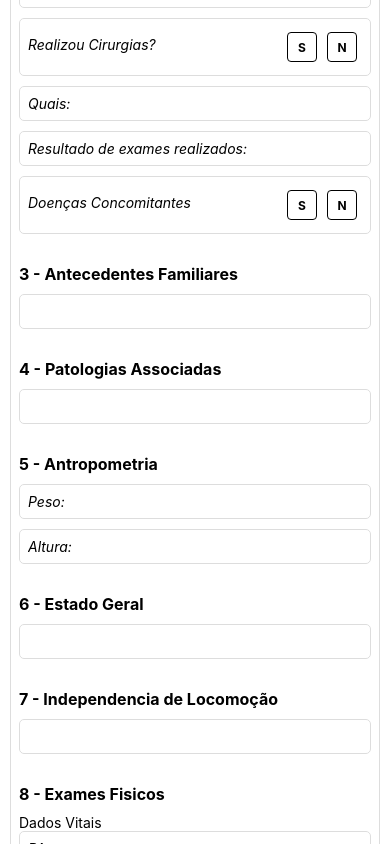
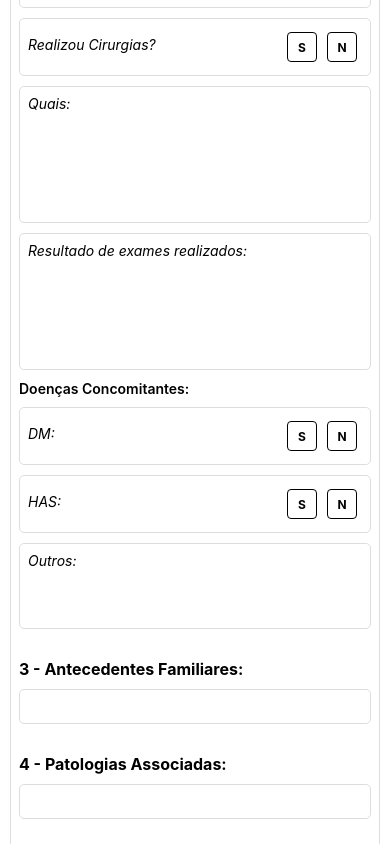
Before and after one commit to MateuzCabral/FisioterapiaAPP, a React Native app: screen / in a window 390 px wide. Shown: the part 1060-1904 px from the top of the page. Built offline with nearby package versions, Linux system fonts and the light colour scheme.

Commit message:
Add config from anamnese

```diff
--- a/components/Prontuario/index.js
+++ b/components/Prontuario/index.js
@@ -26,10 +26,12 @@ const Prontuario = () => {
   const [isSelectedDeam, setIsSelectedDeam] = useState(null);
 
   return (
-    <ScrollView >
+    <ScrollView>
+      {/* Prontuario */}
       <View style={styles.scrollStyle}>
         <Text style={styles.header}>Prontuario do paciente</Text>
 
+        {/* Primeira Section */}
         <View style={styles.section}>
           <TextInput style={styles.input} placeholder="Unidade:" />
 
@@ -38,6 +40,7 @@ const Prontuario = () => {
           <TextInput style={styles.input} placeholder="Data: 00/00/0000" />
         </View>
 
+        {/* Section de Dados Pessoais */}
         <View style={styles.section}>
           <Text style={styles.subHeader}>
             1 - Identificação do paciente/Dados pessoais
@@ -63,6 +66,7 @@ const Prontuario = () => {
           ))}
         </View>
 
+        {/* Section Anamnese */}
         <View style={styles.section}>
           <Text style={styles.subHeader}>2 - Anamnese</Text>
           {["Queixa Principal:", "HMA:", "HMP:", "AVD:"].map((field) => (
@@ -71,6 +75,7 @@ const Prontuario = () => {
             </React.Fragment>
           ))}
 
+          {/* Cirurgias Anamnese */}
           <View style={styles.checkboxContainer}>
             <Text style={styles.label}>Realizou Cirurgias?</Text>
             <View style={styles.checkInput}>
@@ -111,15 +116,25 @@ const Prontuario = () => {
             </View>
           </View>
 
-          <TextInput style={styles.input} placeholder="Quais:" />
+          <TextInput
+            style={styles.input}
+            multiline
+            numberOfLines={7}
+            placeholder="Quais:"
+          />
 
           <TextInput
             style={styles.input}
+            multiline
+            numberOfLines={7}
             placeholder="Resultado de exames realizados:"
           />
 
+          {/* Doenças Concomitantes Anamnese */}
+          <Text style={styles.subText}>Doenças Concomitantes:</Text>
           <View style={styles.checkboxContainer}>
-            <Text style={styles.label}>Doenças Concomitantes</Text>
+            {/* DM */}
+            <Text style={styles.label}>DM:</Text>
             <View style={styles.checkInput}>
               <TouchableOpacity
                 style={[
@@ -157,37 +172,79 @@ const Prontuario = () => {
               </TouchableOpacity>
             </View>
           </View>
+
+          {/* HAS */}
+          <View style={styles.checkboxContainer}>
+            <Text style={styles.label}>HAS:</Text>
+            <View style={styles.checkInput}>
+              <TouchableOpacity
+                style={[
+                  styles.checkbox,
+                  isSelectedHAS === "sim" ? styles.checked : styles.unchecked,
+                ]}
+                onPress={() => setIsSelectedHAS("sim")}
+              >
+                <Text
+                  style={
+                    isSelectedHAS === "sim"
+                      ? styles.checkedText
+                      : styles.uncheckedText
+                  }
+                >
+                  S
+                </Text>
+              </TouchableOpacity>
+              <TouchableOpacity
+                style={[
+                  styles.checkbox,
+                  isSelectedHAS === "nao" ? styles.checked : styles.unchecked,
+                ]}
+                onPress={() => setIsSelectedHAS("nao")}
+              >
+                <Text
+                  style={
+                    isSelectedHAS === "nao"
+                      ? styles.checkedText
+                      : styles.uncheckedText
+                  }
+                >
+                  N
+                </Text>
+              </TouchableOpacity>
+            </View>
+          </View>
+          <TextInput style={styles.input} placeholder="Outros:" multiline numberOfLines={4} />
         </View>
 
         <View style={styles.section}>
-          <Text style={styles.subHeader}>3 - Antecedentes Familiares</Text>
+          <Text style={styles.subHeader}>3 - Antecedentes Familiares:</Text>
           <TextInput style={styles.input}></TextInput>
         </View>
 
         <View style={styles.section}>
-          <Text style={styles.subHeader}>4 - Patologias Associadas</Text>
+          <Text style={styles.subHeader}>4 - Patologias Associadas:</Text>
           <TextInput style={styles.input}></TextInput>
         </View>
 
         <View style={styles.section}>
-          <Text style={styles.subHeader}>5 - Antropometria</Text>
+          <Text style={styles.subHeader}>5 - Antropometria:</Text>
           <TextInput style={styles.input} placeholder="Peso:"></TextInput>
           <TextInput style={styles.input} placeholder="Altura:"></TextInput>
         </View>
 
         <View style={styles.section}>
-          <Text style={styles.subHeader}>6 - Estado Geral</Text>
+          <Text style={styles.subHeader}>6 - Estado Geral:</Text>
           <TextInput style={styles.input}></TextInput>
         </View>
 
         <View style={styles.section}>
-          <Text style={styles.subHeader}>7 - Independencia de Locomoção</Text>
+          <Text style={styles.subHeader}>7 - Independencia de Locomoção:</Text>
           <TextInput style={styles.input}></TextInput>
         </View>
 
         <View style={styles.section}>
           <Text style={styles.subHeader}>8 - Exames Fisicos</Text>
-          <Text>Dados Vitais</Text>
+          <Text style={styles.subText}>Dados Vitais</Text>
           <TextInput style={styles.input} placeholder="PA:"></TextInput>
           <TextInput style={styles.input} placeholder="FC:"></TextInput>
           <TextInput style={styles.input} placeholder="FR:"></TextInput>
@@ -196,7 +253,7 @@ const Prontuario = () => {
           <TextInput style={styles.input} placeholder="Temp:"></TextInput>
           <TextInput
             style={styles.input}
-            placeholder="Exames Especificos"
+            placeholder="Exames Especificos" multiline numberOfLines={5}
           ></TextInput>
 
           <Text>Tonus Muscular</Text>
@@ -280,7 +337,6 @@ const Prontuario = () => {
           <TextInput style={styles.input} placeholder="Inspeção"></TextInput>
           <TextInput style={styles.input} placeholder="Palpação"></TextInput>
           <TextInput style={styles.input} placeholder="Mensuração"></TextInput>
-
         </View>
 
         <View style={styles.section}>
@@ -382,6 +438,11 @@ const styles = StyleSheet.create({
     fontWeight: "bold",
     marginBottom: 10,
   },
+  subText: {
+    fontSize: 14,
+    fontWeight: "600",
+    marginBottom: 10,
+  },
   label: {
     fontSize: 14,
     marginBottom: 5,
```
